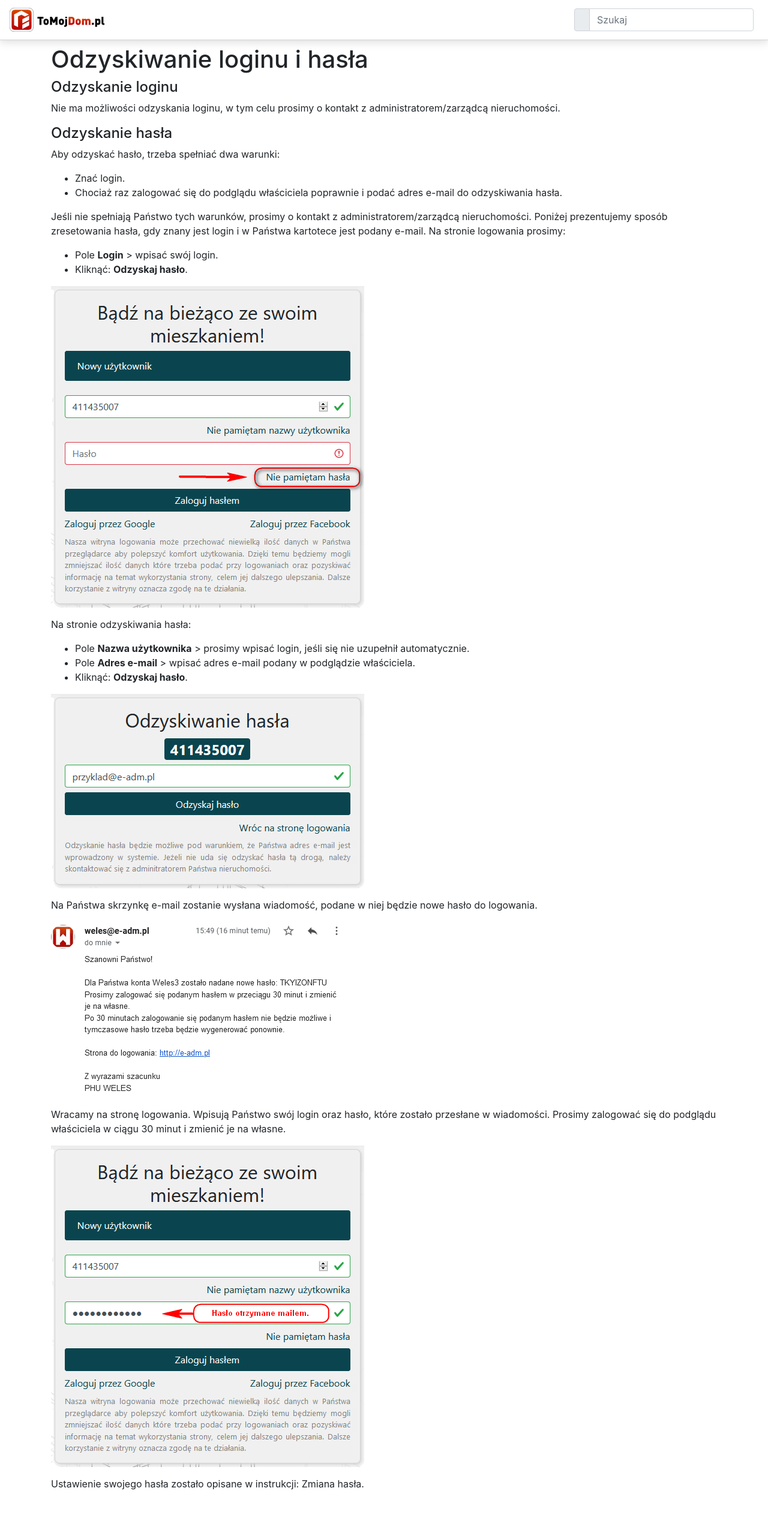
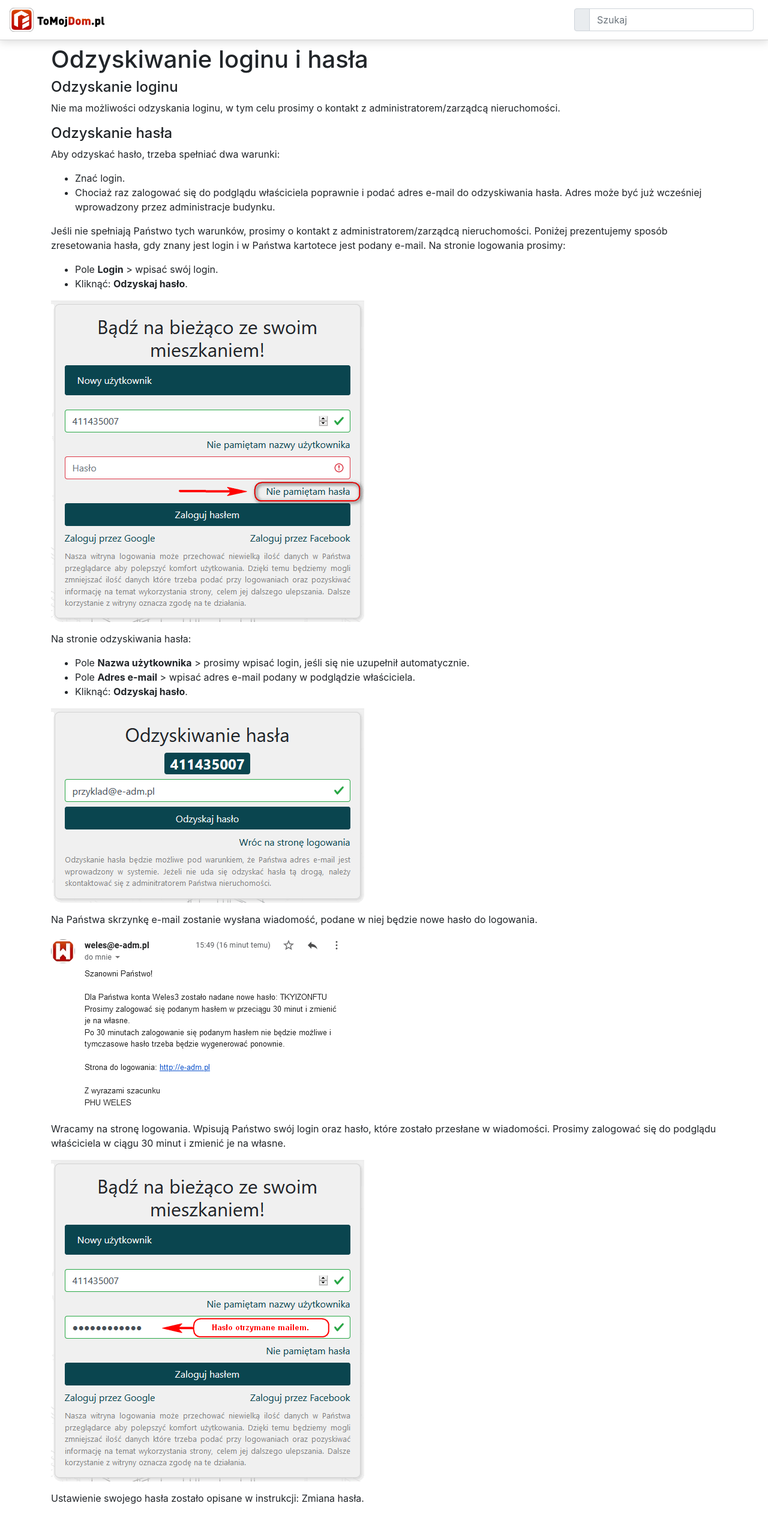
Before and after one commit to Weles3Doc/OsDoc, a Jekyll site: the page built from logowanie/_posts/2020-08-04-Odzyskiwanie loginu i hasla.md, in a window 1280 px wide. Shown: the whole page at 60% size. Built offline with Jekyll 4.4.1, drawn with Linux system fonts in a browser that asks for light colours; nearby versions of some CDN libraries.

Commit message:
poprawka odz hasła

```diff
--- a/logowanie/_posts/2020-08-04-Odzyskiwanie loginu i hasla.md
+++ b/logowanie/_posts/2020-08-04-Odzyskiwanie loginu i hasla.md
@@ -13,7 +13,7 @@ Nie ma możliwości odzyskania loginu, w tym celu prosimy o kontakt z administra
 Aby odzyskać hasło, trzeba spełniać dwa warunki:
 
 - Znać login.
-- Chociaż raz zalogować się do podglądu właściciela poprawnie i podać adres e-mail do odzyskiwania hasła.
+- Chociaż raz zalogować się do podglądu właściciela poprawnie i podać adres e-mail do odzyskiwania hasła. Adres może być już wcześniej wprowadzony przez administracje budynku.
 
 Jeśli nie spełniają Państwo tych warunków, prosimy o kontakt z administratorem/zarządcą nieruchomości. Poniżej prezentujemy sposób zresetowania hasła, gdy znany jest login i w Państwa kartotece jest podany e-mail. Na stronie logowania prosimy:
 
```
